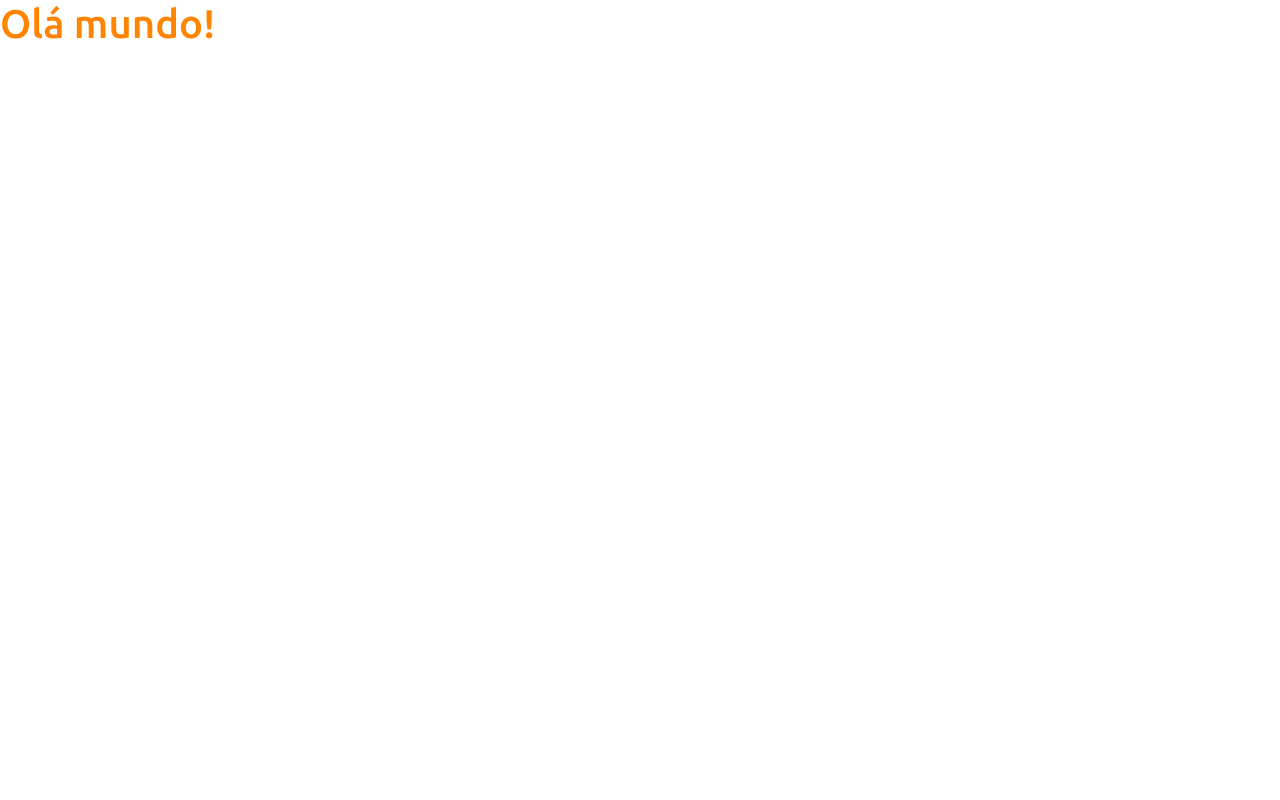
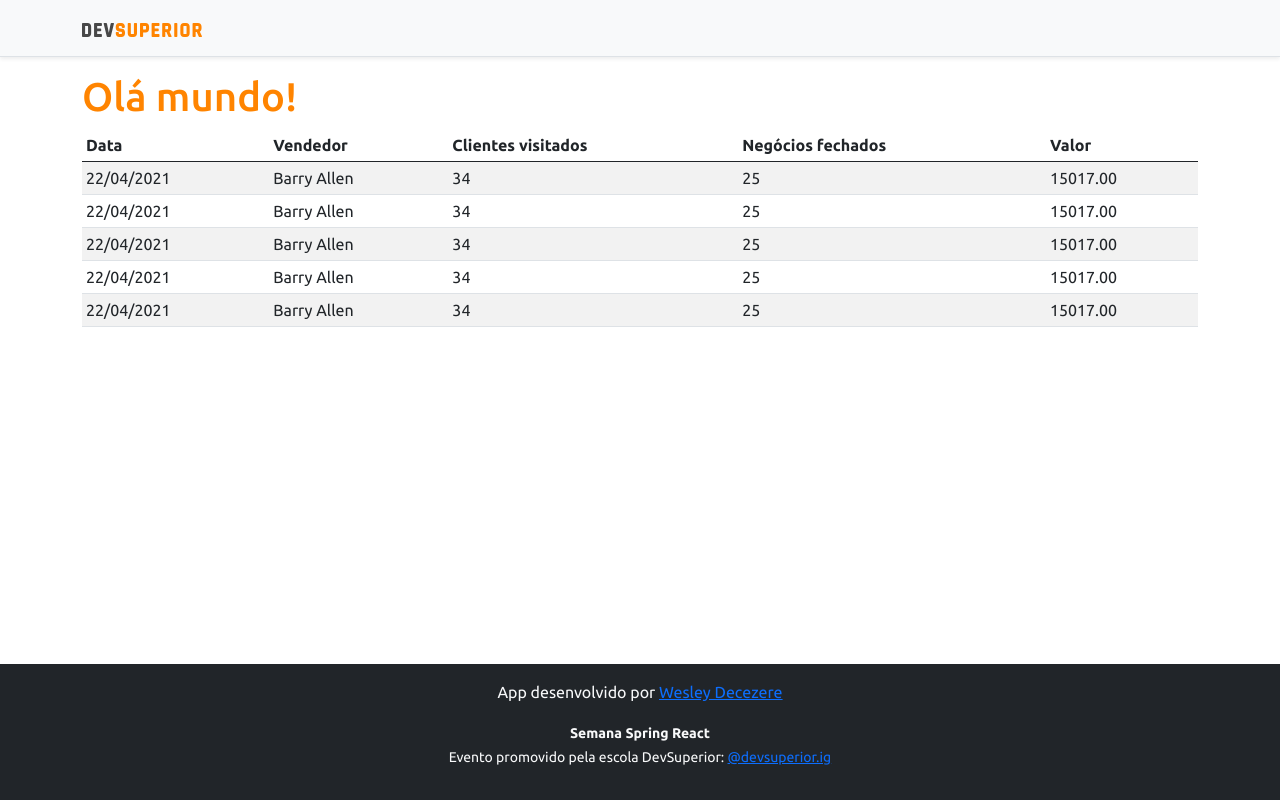
Before and after one commit to wesleydecezere/projeto-sds3, a React (Create React App) app in the folder frontend/: page / in a window 1280 px wide. Built offline with nearby package versions, Linux system fonts and the light colour scheme.

Commit message:
Basic static components

```diff
--- a/frontend/src/App.tsx
+++ b/frontend/src/App.tsx
@@ -1,10 +1,18 @@
+import NavBar from "components/navbar";
+import Footer from "components/footer";
+import DataTable from "components/datatable";
+
+
 function App() {
   return (
-    <div>
-      <h1 className='text-primary'>
-        Olá mundo!
-      </h1>
-    </div>
+    <>
+      <NavBar />
+      <div className="container">
+        <h1 className='text-primary'>Olá mundo!</h1>
+        <DataTable />
+      </div>
+      <Footer />
+    </>
   );
 }
 
--- /dev/null
+++ b/frontend/src/components/datatable/index.tsx
@@ -0,0 +1,56 @@
+function DataTable() {
+  return (
+    <div className="table-responsive">
+      <table className="table table-striped table-sm">
+        <thead>
+          <tr>
+            <th>Data</th>
+            <th>Vendedor</th>
+            <th>Clientes visitados</th>
+            <th>Negócios fechados</th>
+            <th>Valor</th>
+          </tr>
+        </thead>
+        <tbody>
+          <tr>
+            <td>22/04/2021</td>
+            <td>Barry Allen</td>
+            <td>34</td>
+            <td>25</td>
+            <td>15017.00</td>
+          </tr>
+          <tr>
+            <td>22/04/2021</td>
+            <td>Barry Allen</td>
+            <td>34</td>
+            <td>25</td>
+            <td>15017.00</td>
+          </tr>
+          <tr>
+            <td>22/04/2021</td>
+            <td>Barry Allen</td>
+            <td>34</td>
+            <td>25</td>
+            <td>15017.00</td>
+          </tr>
+          <tr>
+            <td>22/04/2021</td>
+            <td>Barry Allen</td>
+            <td>34</td>
+            <td>25</td>
+            <td>15017.00</td>
+          </tr>
+          <tr>
+            <td>22/04/2021</td>
+            <td>Barry Allen</td>
+            <td>34</td>
+            <td>25</td>
+            <td>15017.00</td>
+          </tr>
+        </tbody>
+      </table>
+    </div>
+  );
+}
+
+export default DataTable;
--- /dev/null
+++ b/frontend/src/components/footer/index.tsx
@@ -0,0 +1,35 @@
+function Footer() {
+  const dev = 'App desenvolvido por '
+  const prom = 'Evento promovido pela escola DevSuperior: '
+
+  return (
+    <footer className="footer mt-auto py-3 bg-dark">
+      <div className="container">
+        <p className="text-light">
+          {dev}
+          <a href="https://github.com/wesleydecezere"
+            target="_blank"
+            rel="noreferrer"
+          >
+            Wesley Decezere
+          </a>
+        </p>
+        <p className="text-light">
+          <small>
+            <strong>Semana Spring React</strong>
+            <br />
+            {prom}
+            <a href="https://instagram.com/devsuperior.ig"
+              target="_blank"
+              rel="noreferrer"
+            >
+              @devsuperior.ig
+            </a>
+          </small>
+        </p>
+      </div>
+    </footer>
+  );
+}
+
+export default Footer;
--- /dev/null
+++ b/frontend/src/components/navbar/index.tsx
@@ -0,0 +1,17 @@
+import ImgDsDark from 'assets/images/ds-dark.svg'
+
+function NavBar() {
+  return (
+    <div>
+      <div className="d-flex flex-column flex-md-row align-items-center p-3 px-md-4 mb-3 bg-light border-bottom shadow-sm">
+        <div className="container">
+          <nav className="my-2 my-md-0 mr-md-3">
+            <img src={ImgDsDark} alt="DevSuperior" width="120" />
+          </nav>
+        </div>
+      </div>
+    </div>
+  );
+}
+
+export default NavBar;
```
Also changed, not shown: frontend/src/assets/images/ds-dark.svg (added).
